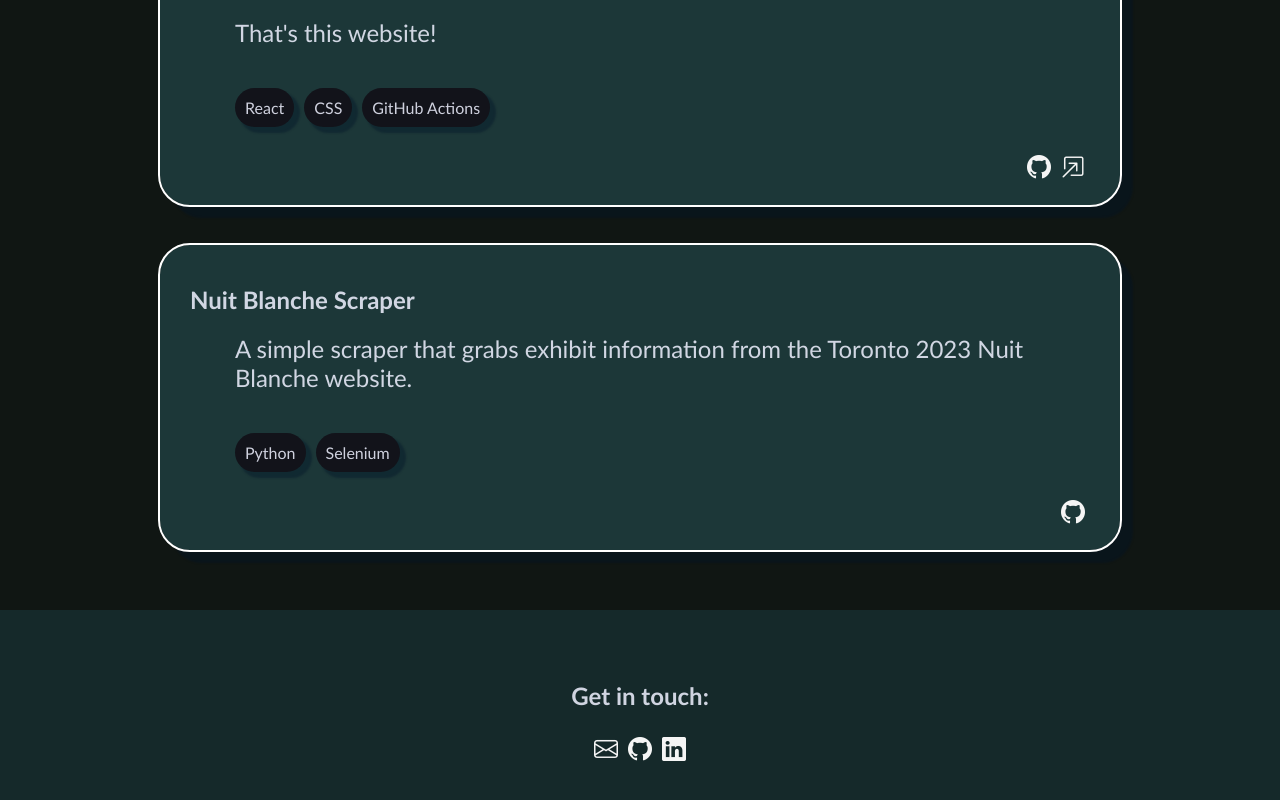
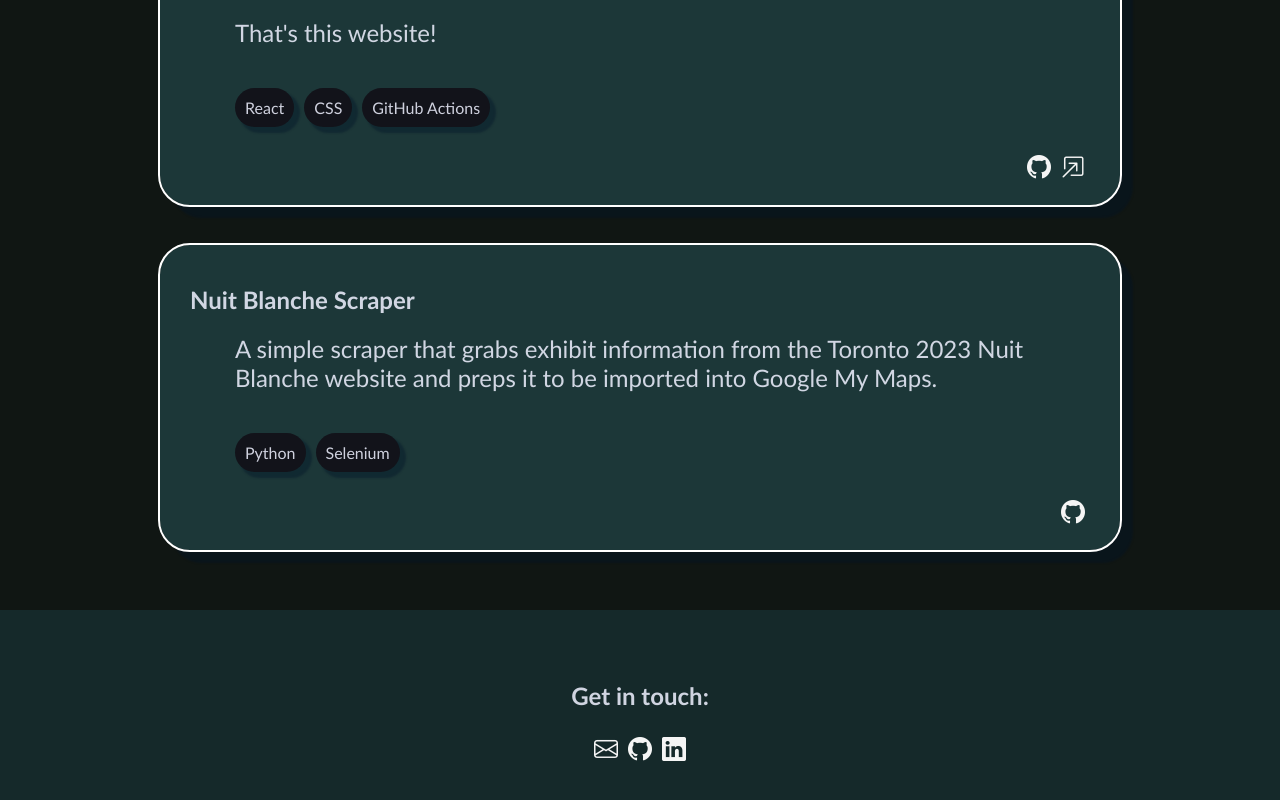
Before and after one commit to mdamnjan/mdamnjan.github.io, a React (Create React App) app: page / in a window 1280 px wide. Shown: the part 1653-2453 px from the top of the page. Built offline with nearby package versions, Linux system fonts and the light colour scheme.

Commit message:
Add description for nuit blanche scraper project

```diff
--- a/src/components/Projects/Projects.jsx
+++ b/src/components/Projects/Projects.jsx
@@ -26,7 +26,7 @@ const Projects = () => {
       />
       <Project
         title="Nuit Blanche Scraper"
-        description="A simple scraper that grabs exhibit information from the Toronto 2023 Nuit Blanche website."
+        description="A simple scraper that grabs exhibit information from the Toronto 2023 Nuit Blanche website and preps it to be imported into Google My Maps."
         techStack={["Python", "Selenium"]}
         githubLink="https://github.com/mdamnjan/nuit-blanche-scraper"
         liveLink=""
```
